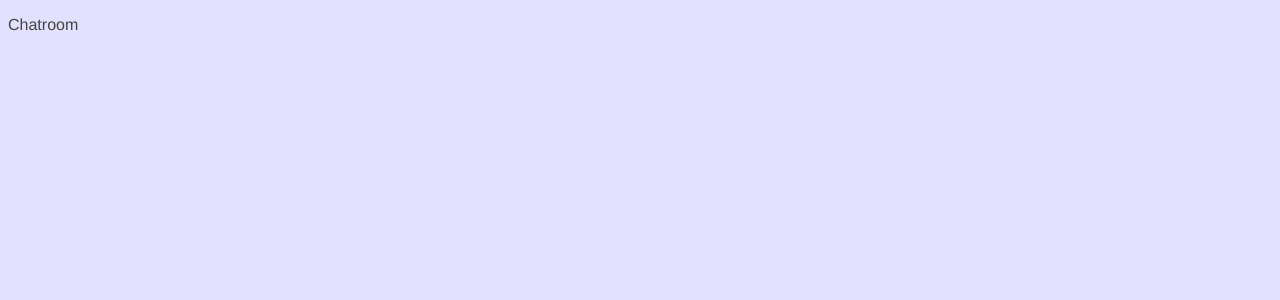
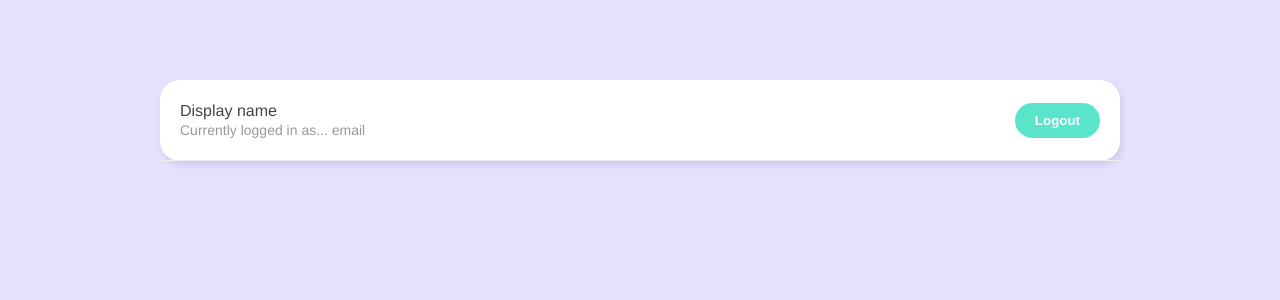
Before and after one commit to Jennykuma/vue-3-firebase, a Vue app in the folder live-chat/: page /chatroom in a window 1280 px wide. Shown: the top 300 px of the page. Built offline with nearby package versions, Linux system fonts and the light colour scheme.

Commit message:
Navbar Component

```diff
--- /dev/null
+++ b/live-chat/src/components/Navbar.vue
@@ -0,0 +1,36 @@
+<template>
+  <nav>
+    <div>
+      <p>Display name</p>
+      <p class="email">Currently logged in as... email</p>
+    </div>
+    <button>Logout</button>
+  </nav>
+</template>
+
+<script>
+export default {
+
+}
+</script>
+
+<style>
+  nav {
+    padding: 20px;
+    border-bottom: 1px solid #eee;
+    display: flex;
+    justify-content: space-between;
+    align-items: center;
+  }
+
+  nav p {
+    margin: 2px auto;
+    font-size: 16px;
+    color: #444;
+  }
+
+  nav p.email {
+    font-size: 14px;
+    color: #999;
+  }
+</style>
--- a/live-chat/src/views/Chatroom.vue
+++ b/live-chat/src/views/Chatroom.vue
@@ -1,13 +1,16 @@
 <template>
-  <p>Chatroom</p>
+  <div class="container">
+    <Navbar />
+  </div>
 </template>
 
 <script>
+import Navbar from '../components/Navbar'
+
 export default {
-
+  components: { Navbar }
 }
 </script>
 
 <style>
-
 </style>
```
